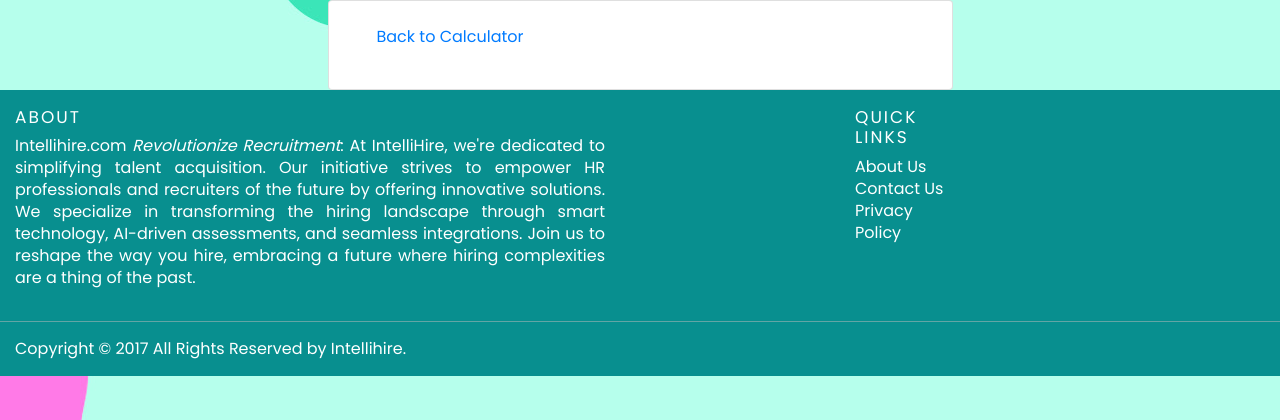
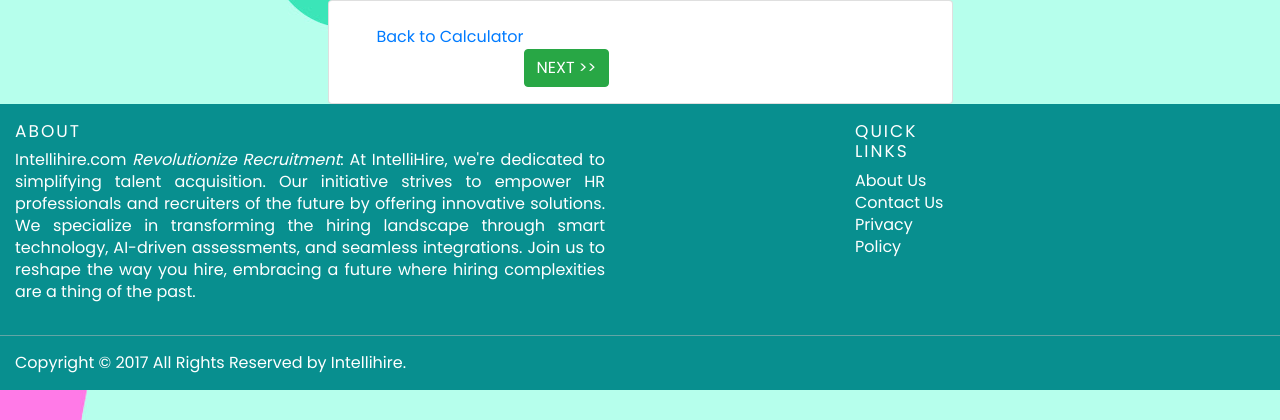
Before and after one commit to shanalids/Intellihire, a Flask app: page /pf_home/plp_form/plp in a window 1280 px wide. Shown: the part 97-517 px from the top of the page. Run offline with Flask 3, Linux system fonts and the light colour scheme; style sheets or scripts are compiled from the project's sources; parts of the project's set-up code (start-up, migrations or seed data) failed here and were passed over; some libraries are stand-ins or nearby versions.

Commit message:
final score flow button path added

```diff
--- a/templates/professional_skills/plp.html
+++ b/templates/professional_skills/plp.html
@@ -72,6 +72,10 @@
                             <br>
                             <a href="/">Back to Calculator</a>
 
+                            <!--final score flow-->
+                            <div class="text-center mt-4">
+                                <button id="next-btn" class="btn btn-success"><a href="/personality-home" style="text-decoration: none; color: white;">NEXT >></a></button>
+                        </div>
 
                         </div>
 
```
